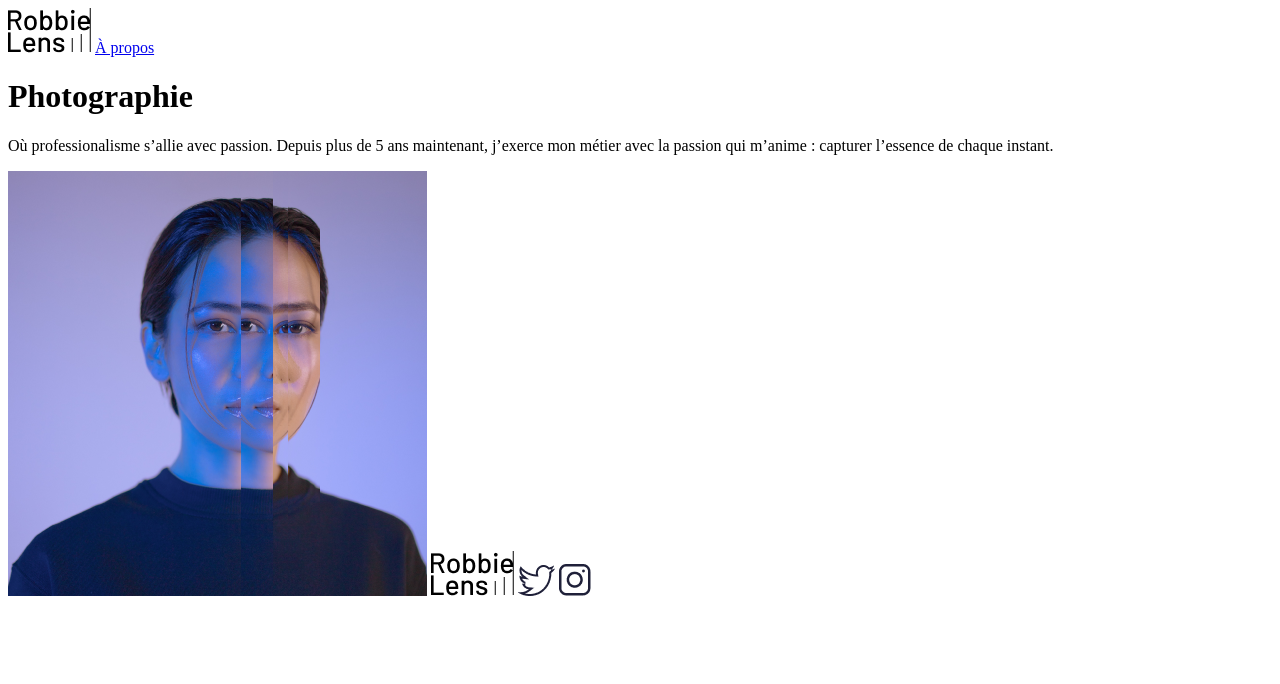
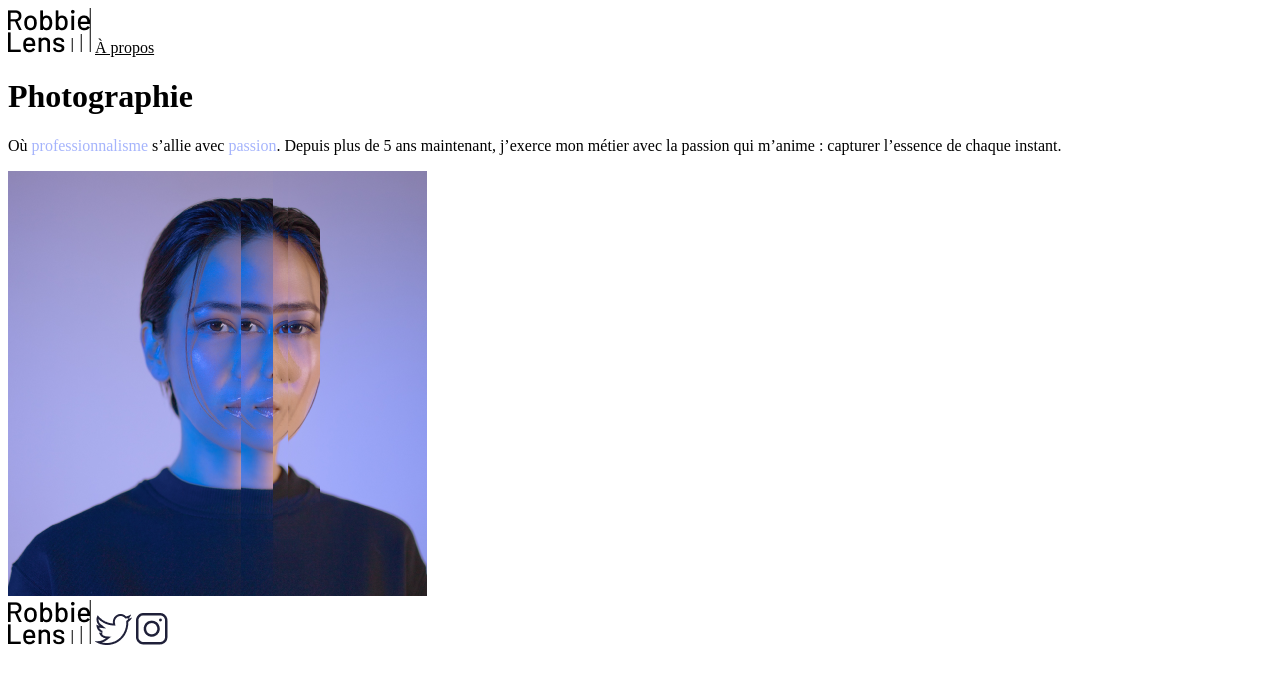
Before and after one commit to JingFERMENT/robbieLensPhotographie, a plain HTML site: page index.html in a window 1280 px wide. Drawn offline with Linux system fonts and the light colour scheme.

Commit message:
add css file

```diff
--- a/index.html
+++ b/index.html
@@ -1,28 +1,43 @@
 <!DOCTYPE html>
 <html lang="fr">
-
   <head>
     <meta charset="UTF-8" />
     <meta name="viewport" content="width=device-width, initial-scale=1.0" />
     <title>Accueil – Robbie Lens Photographie</title>
-  <link rel="stylesheet" href="banner.css" />
+    <link rel="stylesheet" href="style.css" />
   </head>
 
   <body>
+    <div>
       <img src="images/logo.png" alt="Logo Robbie Lens" />
-  <a href="dossier-demo/a-propos.html">À propos</a>
+      <a href="a-propos.html">À propos</a>
+    </div>
     <h1>Photographie</h1>
     <p>
-    Où professionalisme s’allie avec passion. Depuis plus de 5 ans maintenant,
-    j’exerce mon métier avec la passion qui m’anime : capturer l’essence de
-    chaque instant.
+      Où <span>professionnalisme</span> s’allie avec <span>passion</span>.
+      Depuis plus de 5 ans maintenant, j’exerce mon métier avec la passion qui
+      m’anime : capturer l’essence de chaque instant.
     </p>
-  <img src="../images/robbie-lens.png" alt="Portrait avec effet de Robbie Lens" />
-  <img src="images/logo.png" alt="Logo Robbie Lens" />
-  <a target="_blank" href="https://twitter.com"><img src="images/twitter.png" alt="Logo Twitter"
-      title="Compte Twitter" /></a>
-  <a target="_blank" href="https://www.instagram.com/"><img src="images/instagram.png" alt="Logo Instagram"
-      title="Compte Instagram" /></a>
+    <img
+      src="images/robbie-lens.png"
+      alt="Portrait avec effet de Robbie Lens"
+    />
+    <div>
+      <a href="index.html"
+        ><img src="images/logo.png" alt="Logo Robbie Lens"
+      /></a>
+      <a target="_blank" href="https://twitter.com"
+        ><img
+          src="images/twitter.png"
+          alt="Logo Twitter"
+          title="Compte Twitter"
+      /></a>
+      <a target="_blank" href="https://www.instagram.com/"
+        ><img
+          src="images/instagram.png"
+          alt="Logo Instagram"
+          title="Compte Instagram"
+      /></a>
+    </div>
   </body>
-
 </html>
--- /dev/null
+++ b/style.css
@@ -0,0 +1,7 @@
+a {
+    color: #000;
+}
+
+span {
+    color: #A5B4FC;
+}
```
Also changed, not shown: a-propos.html (added, +50 -0 lines), dossier-demo/a-propos.html (deleted, +0 -32 lines). Lines whose indentation alone changed are shown as unchanged.
